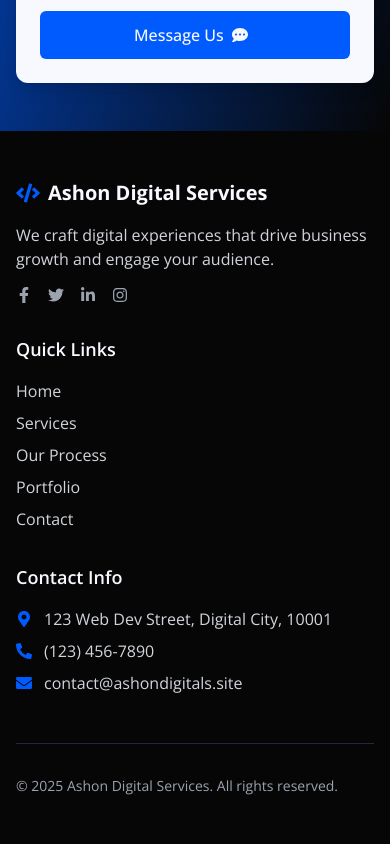
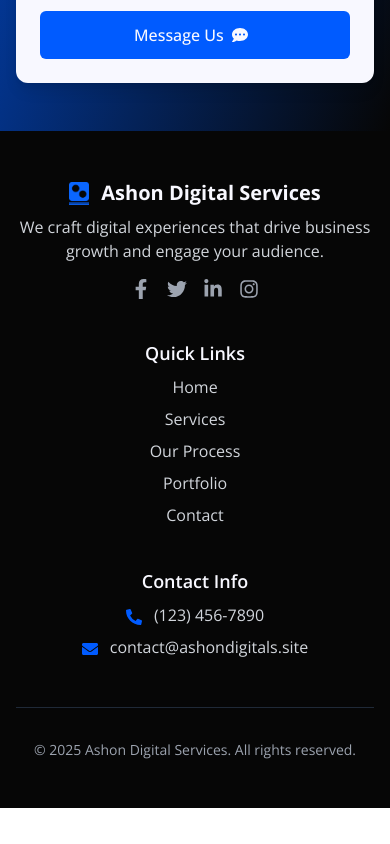
Before and after one commit to AshadeSamson/ashon-digital-services, a Next.js app: page / in a window 390 px wide. Shown: the part 8216-9060 px from the top of the page. After the commit the page ends 9024 px from the top, so only its background shows below. Built offline with nearby package versions, Linux system fonts and the light colour scheme.

Commit message:
[style]: Update the footer styling and adapt for better mobile view

```diff
--- a/app/_components/_footer/footer.module.css
+++ b/app/_components/_footer/footer.module.css
@@ -1,5 +1,5 @@
 .footer {
-  @apply bg-[rgb(6_6_6)] text-gray-300;
+  @apply bg-black text-gray-300;
 }
 
 .container {
@@ -7,15 +7,15 @@
 }
 
 .gridBox {
-  @apply grid grid-cols-1 md:grid-cols-3 gap-8;
+  @apply grid grid-cols-1 md:grid-cols-3 gap-10;
 }
 
 .branding {
-  @apply flex items-center mb-4;
+  @apply flex justify-center md:justify-normal items-center mb-2;
 }
 
 .codeIcon {
-  @apply text-[rgb(0_91_255)] text-2xl mr-2;
+  @apply w-5 mr-3;
 }
 
 .logoText {
@@ -39,7 +39,7 @@
 }
 
 .columnTitle {
-  @apply text-white font-semibold text-lg mb-4;
+  @apply text-white font-semibold text-lg mb-2;
 }
 
 .linkList {
@@ -55,15 +55,15 @@
 }
 
 .contactList li {
-  @apply flex items-start;
+  @apply flex items-center md:items-start justify-center md:justify-start;
 }
 
 .icon {
-  @apply text-[rgb(0_91_255)] mt-1 mr-3;
+  @apply text-primary mt-1 mr-3;
 }
 
 .bottomBar {
-  @apply border-t border-gray-800 mt-12 pt-8 md:flex md:items-center md:justify-between;
+  @apply border-t border-gray-800 mt-12 pt-8 text-center md:flex md:items-center md:justify-between;
 }
 
 .bottomBar p {
--- a/app/_components/_footer/footer.tsx
+++ b/app/_components/_footer/footer.tsx
@@ -3,27 +3,28 @@
 import React from "react";
 import styles from "./footer.module.css";
 import { FaFacebookF, FaTwitter, FaLinkedinIn, FaInstagram, FaMapMarkerAlt, FaPhoneAlt, FaEnvelope, FaCode } from "react-icons/fa";
+import logo from '@/public/images/favicon.png'
 
 const Footer: React.FC = () => {
   return (
     <footer className={styles.footer}>
       <div className={styles.container}>
         <div className={styles.gridBox}>
-          <div>
-            <div className={styles.branding}>
-              <FaCode className={styles.codeIcon} />
+          <div className={`flex flex-col items-center md:items-start`}>
+            <div className={`${styles.branding}`}>
+              <img src={logo.src} alt="logoIcon" className={styles.codeIcon} />
               <span className={styles.logoText}>Ashon Digital Services</span>
             </div>
-            <p className={styles.tagline}>We craft digital experiences that drive business growth and engage your audience.</p>
+            <p className={`${styles.tagline} text-center md:text-left mb-4`}>We craft digital experiences that drive business growth and engage your audience.</p>
             <div className={styles.socialIcons}>
-              <a href="#"><FaFacebookF /></a>
-              <a href="#"><FaTwitter /></a>
-              <a href="#"><FaLinkedinIn /></a>
-              <a href="#"><FaInstagram /></a>
+              <a href="#"><FaFacebookF className={`text-xl`}/></a>
+              <a href="#"><FaTwitter className={`text-xl`}/></a>
+              <a href="#"><FaLinkedinIn className={`text-xl`}/></a>
+              <a href="#"><FaInstagram className={`text-xl`}/></a>
             </div>
           </div>
 
-          <div>
+          <div className={`text-center`}>
             <h3 className={styles.columnTitle}>Quick Links</h3>
             <ul className={styles.linkList}>
               <li><a href="#home">Home</a></li>
@@ -34,10 +35,9 @@ const Footer: React.FC = () => {
             </ul>
           </div>
 
-          <div>
+          <div className={`flex flex-col items-center md:items-start`}>
             <h3 className={styles.columnTitle}>Contact Info</h3>
-            <ul className={styles.contactList}>
-              <li><FaMapMarkerAlt className={styles.icon} /><span>123 Web Dev Street, Digital City, 10001</span></li>
+            <ul className={`${styles.contactList}`}>
               <li><FaPhoneAlt className={styles.icon} /><span>(123) 456-7890</span></li>
               <li><FaEnvelope className={styles.icon} /><span>contact@ashondigitals.site</span></li>
             </ul>
--- a/app/_components/_sections/(landingPage)/hero/hero.module.css
+++ b/app/_components/_sections/(landingPage)/hero/hero.module.css
@@ -1,11 +1,11 @@
 .hero {
-    @apply relative bg-fixed w-full min-h-screen flex flex-col justify-center items-center text-center px-4 py-8 md:py-16;
+    @apply relative bg-fixed w-full min-h-screen flex flex-col justify-center items-center text-center px-4 lg:px-1 py-8 md:py-16;
     background: linear-gradient(to bottom right, rgb(var(--primary)), rgb(var(--black)) );
   }
 
 
 .heading {
-  @apply text-4xl md:text-5xl font-extrabold text-white leading-tight;
+  @apply text-4xl md:text-5xl lg:text-8xl font-extrabold text-white leading-tight;
   text-shadow: 1px 1px 2px rgba(0, 0, 0, 0.5);
 }
 
```
Also changed, not shown: public/images/favicon.png (added).
